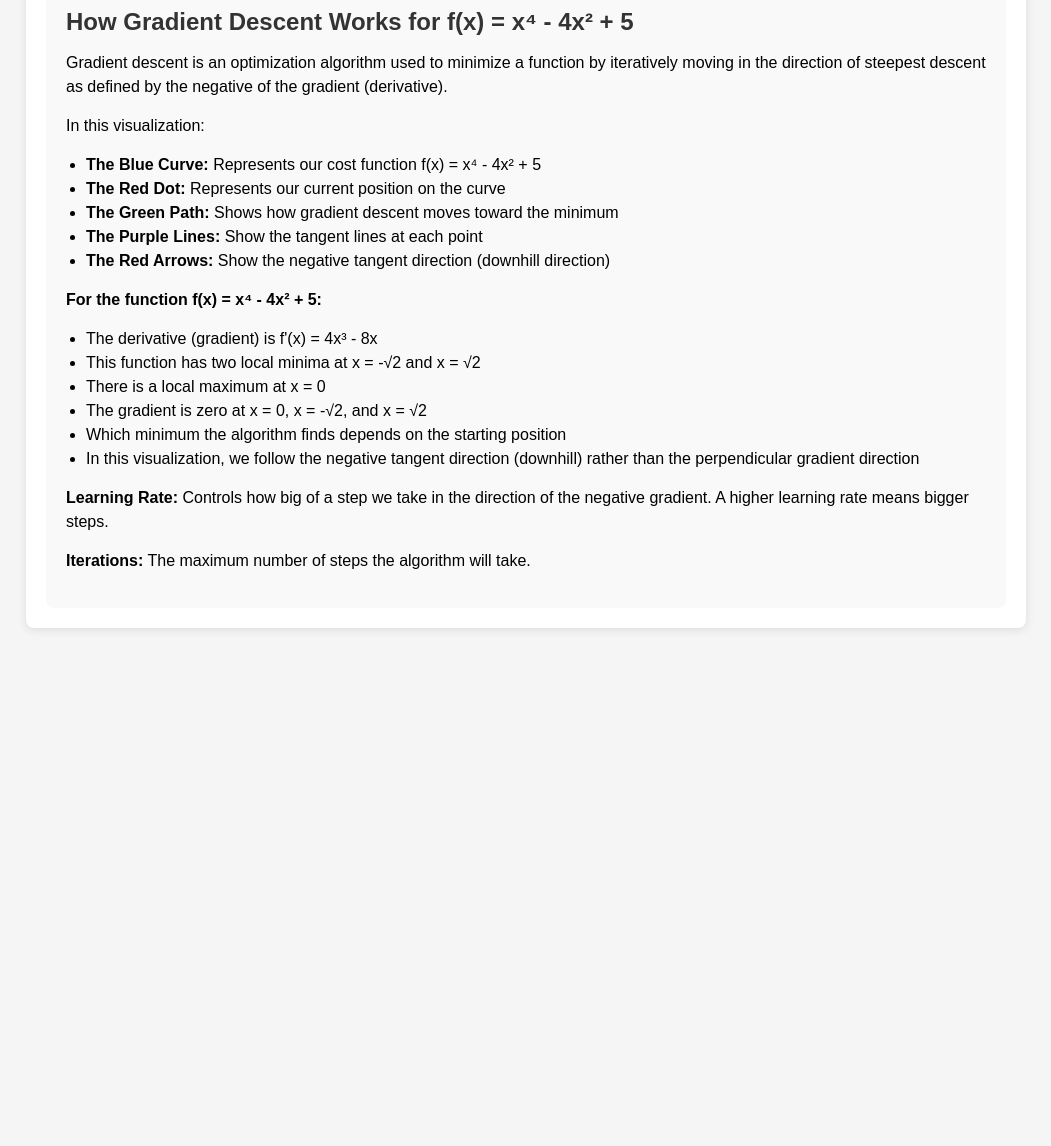
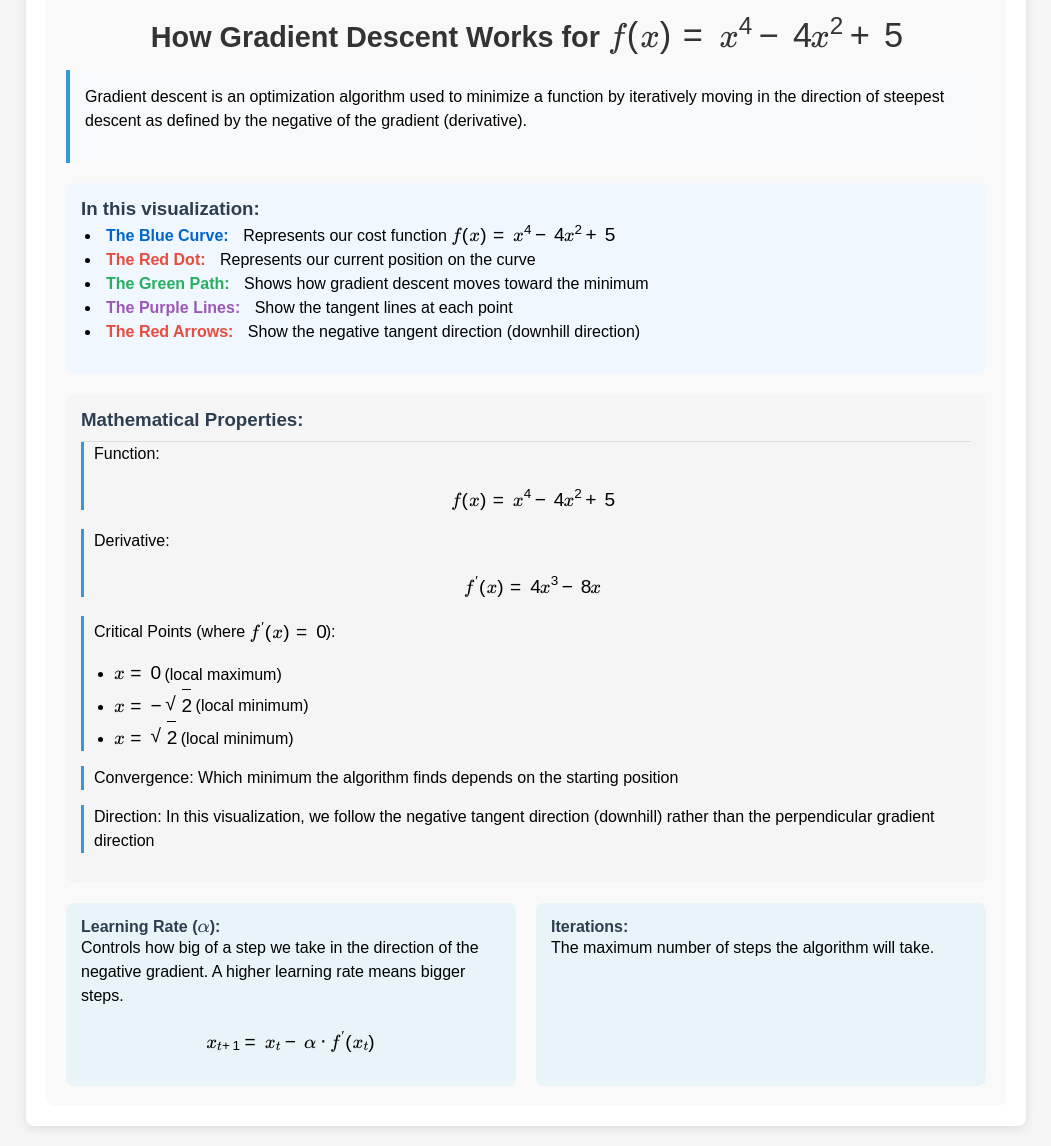
Before and after one commit to shosseini811/gradient-descent-visualization, a plain HTML site: page index.html in a window 1280 px wide. Shown: the part 919-2065 px from the top of the page, without its empty margins (114-1165 px from the left). Before the commit the page ends 1567 px from the top, so only its background shows below. Drawn offline with nearby package versions, Linux system fonts and the light colour scheme.

Commit message:
Add stylish LaTeX formatting to explanation section

```diff
--- a/index.html
+++ b/index.html
@@ -5,6 +5,9 @@
     <meta name="viewport" content="width=device-width, initial-scale=1.0">
     <title>Gradient Descent Visualization for f(x) = x⁴ - 4x² + 5</title>
     <link rel="stylesheet" href="styles.css">
+    <!-- MathJax for LaTeX rendering -->
+    <script src="https://polyfill.io/v3/polyfill.min.js?features=es6"></script>
+    <script id="MathJax-script" async src="https://cdn.jsdelivr.net/npm/mathjax@3/es5/tex-mml-chtml.js"></script>
 </head>
 <body>
     <div class="container">
@@ -44,28 +47,149 @@
         </div>
 
         <div class="explanation">
-            <h2>How Gradient Descent Works for f(x) = x⁴ - 4x² + 5</h2>
-            <p>Gradient descent is an optimization algorithm used to minimize a function by iteratively moving in the direction of steepest descent as defined by the negative of the gradient (derivative).</p>
-            <p>In this visualization:</p>
-            <ul>
-                <li><strong>The Blue Curve:</strong> Represents our cost function f(x) = x⁴ - 4x² + 5</li>
-                <li><strong>The Red Dot:</strong> Represents our current position on the curve</li>
-                <li><strong>The Green Path:</strong> Shows how gradient descent moves toward the minimum</li>
-                <li><strong>The Purple Lines:</strong> Show the tangent lines at each point</li>
-                <li><strong>The Red Arrows:</strong> Show the negative tangent direction (downhill direction)</li>
-            </ul>
-            <p><strong>For the function f(x) = x⁴ - 4x² + 5:</strong></p>
-            <ul>
-                <li>The derivative (gradient) is f'(x) = 4x³ - 8x</li>
-                <li>This function has two local minima at x = -√2 and x = √2</li>
-                <li>There is a local maximum at x = 0</li>
-                <li>The gradient is zero at x = 0, x = -√2, and x = √2</li>
-                <li>Which minimum the algorithm finds depends on the starting position</li>
-                <li>In this visualization, we follow the negative tangent direction (downhill) rather than the perpendicular gradient direction</li>
-            </ul>
-            <p><strong>Learning Rate:</strong> Controls how big of a step we take in the direction of the negative gradient. A higher learning rate means bigger steps.</p>
-            <p><strong>Iterations:</strong> The maximum number of steps the algorithm will take.</p>
+            <h2 class="math-title">How Gradient Descent Works for \(f(x) = x^4 - 4x^2 + 5\)</h2>
+
+            <div class="math-block">
+                <p>Gradient descent is an optimization algorithm used to minimize a function by iteratively moving in the direction of steepest descent as defined by the negative of the gradient (derivative).</p>
+            </div>
+
+            <div class="visualization-legend">
+                <h3>In this visualization:</h3>
+                <ul>
+                    <li><span class="legend-item blue">The Blue Curve:</span> Represents our cost function \(f(x) = x^4 - 4x^2 + 5\)</li>
+                    <li><span class="legend-item red">The Red Dot:</span> Represents our current position on the curve</li>
+                    <li><span class="legend-item green">The Green Path:</span> Shows how gradient descent moves toward the minimum</li>
+                    <li><span class="legend-item purple">The Purple Lines:</span> Show the tangent lines at each point</li>
+                    <li><span class="legend-item red-arrow">The Red Arrows:</span> Show the negative tangent direction (downhill direction)</li>
+                </ul>
+            </div>
+
+            <div class="math-properties">
+                <h3>Mathematical Properties:</h3>
+                <div class="property">
+                    <p>Function: \[ f(x) = x^4 - 4x^2 + 5 \]</p>
+                </div>
+
+                <div class="property">
+                    <p>Derivative: \[ f'(x) = 4x^3 - 8x \]</p>
+                </div>
+
+                <div class="property">
+                    <p>Critical Points (where \(f'(x) = 0\)):</p>
+                    <ul>
+                        <li>\(x = 0\) (local maximum)</li>
+                        <li>\(x = -\sqrt{2}\) (local minimum)</li>
+                        <li>\(x = \sqrt{2}\) (local minimum)</li>
+                    </ul>
+                </div>
+
+                <div class="property">
+                    <p>Convergence: Which minimum the algorithm finds depends on the starting position</p>
+                </div>
+
+                <div class="property">
+                    <p>Direction: In this visualization, we follow the negative tangent direction (downhill) rather than the perpendicular gradient direction</p>
+                </div>
+            </div>
+
+            <div class="parameters">
+                <div class="parameter">
+                    <h4>Learning Rate (\(\alpha\)):</h4>
+                    <p>Controls how big of a step we take in the direction of the negative gradient. A higher learning rate means bigger steps.</p>
+                    <p class="formula">\[ x_{t+1} = x_t - \alpha \cdot f'(x_t) \]</p>
+                </div>
+
+                <div class="parameter">
+                    <h4>Iterations:</h4>
+                    <p>The maximum number of steps the algorithm will take.</p>
+                </div>
+            </div>
         </div>
+
+        <style>
+        .math-title {
+            text-align: center;
+            font-size: 1.8em;
+            margin-bottom: 20px;
+            color: #2c3e50;
+        }
+
+        .math-block {
+            background-color: #f8f9fa;
+            padding: 15px;
+            border-left: 4px solid #3498db;
+            margin-bottom: 20px;
+        }
+
+        .visualization-legend {
+            background-color: #f0f7ff;
+            padding: 15px;
+            border-radius: 8px;
+            margin-bottom: 20px;
+        }
+
+        .visualization-legend h3 {
+            margin-top: 0;
+            color: #2c3e50;
+        }
+
+        .legend-item {
+            font-weight: bold;
+            padding: 2px 5px;
+            border-radius: 3px;
+            margin-right: 5px;
+        }
+
+        .blue { color: #0066cc; }
+        .red { color: #e74c3c; }
+        .green { color: #27ae60; }
+        .purple { color: #9b59b6; }
+        .red-arrow { color: #e74c3c; }
+
+        .math-properties {
+            background-color: #f5f5f5;
+            padding: 15px;
+            border-radius: 8px;
+            margin-bottom: 20px;
+        }
+
+        .math-properties h3 {
+            margin-top: 0;
+            color: #2c3e50;
+            border-bottom: 1px solid #ddd;
+            padding-bottom: 10px;
+        }
+
+        .property {
+            margin-bottom: 15px;
+            padding-left: 10px;
+            border-left: 3px solid #3498db;
+        }
+
+        .parameters {
+            display: flex;
+            flex-wrap: wrap;
+            gap: 20px;
+        }
+
+        .parameter {
+            flex: 1;
+            min-width: 300px;
+            background-color: #e8f4f8;
+            padding: 15px;
+            border-radius: 8px;
+        }
+
+        .parameter h4 {
+            margin-top: 0;
+            color: #2c3e50;
+        }
+
+        .formula {
+            text-align: center;
+            margin-top: 10px;
+        }
+        </style>
     </div>
 
     <script src="script.js"></script>
```
